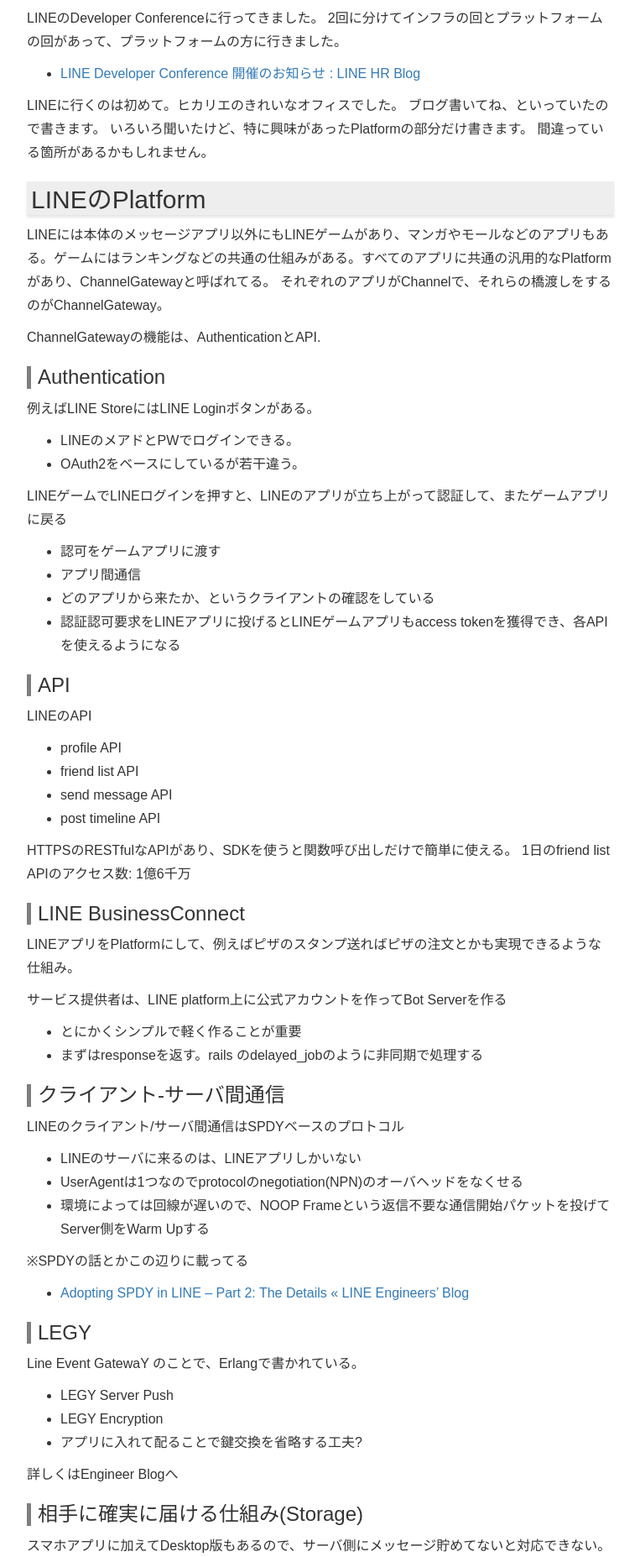
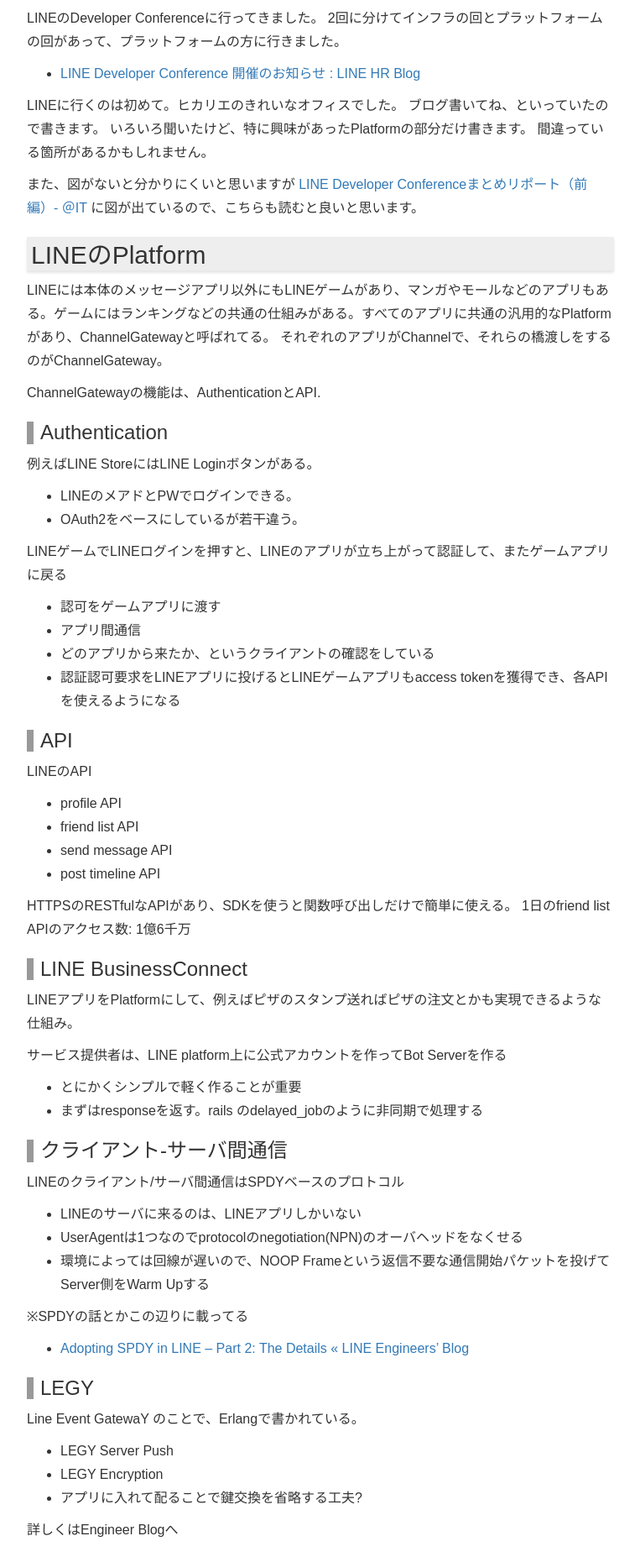
Before and after one commit to tjun/myblog, a Jekyll site: the page built from _posts/2014-04-17-line_dev_conf.markdown, in a window 1280 px wide. Shown: the part 494-2348 px from the top of the page at 84% size, without its empty margins (258-1021 px from the left). Built offline with Jekyll 4.4.1, drawn with Linux system fonts in a browser that asks for light colours; nearby versions of some CDN libraries; Markdown is read by kramdown in place of the engine named in the settings; comment, search, counter and statistics services are not loaded.

Commit message:
update article and css

```diff
--- a/_posts/2014-04-17-line_dev_conf.markdown
+++ b/_posts/2014-04-17-line_dev_conf.markdown
@@ -19,6 +19,9 @@
 いろいろ聞いたけど、特に興味があったPlatformの部分だけ書きます。
 間違っている箇所があるかもしれません。
 
+また、図がないと分かりにくいと思いますが
+[LINE Developer Conferenceまとめリポート（前編）- ＠IT](http://www.atmarkit.co.jp/ait/articles/1404/23/news034.html)
+に図が出ているので、こちらも読むと良いと思います。
 
 ## LINEのPlatform
 
--- a/css/style.scss
+++ b/css/style.scss
@@ -18,7 +18,7 @@
 }
 
 .navbar {
-	font-family: "HelveticaNeue", "Helvetica Neue", 'TeXGyreHerosRegular', Helvetica, Arial, "Lucida Grande", sans-serif;
+  font-family: "HelveticaNeue", "Helvetica Neue", 'TeXGyreHerosRegular', Helvetica, Arial, "Lucida Grande", sans-serif;
   font-size: 1.6rem;
   background: #2d2d2d;
   border-color: #2d2d2d;
@@ -57,10 +57,8 @@
     box-shadow: 0px 3px 3px 0px rgba(0,0,0, 0.1);
   }
   h3 {
-    margin-top: 20px;
-    margin-bottom: 10px;
     padding-left: 8px;
-    border-left: 5px solid rgba(0, 0, 0, .5);
+    border-left: 8px solid rgba(0, 0, 0, .4);
   }
   img {
     max-width: 100%;
```
